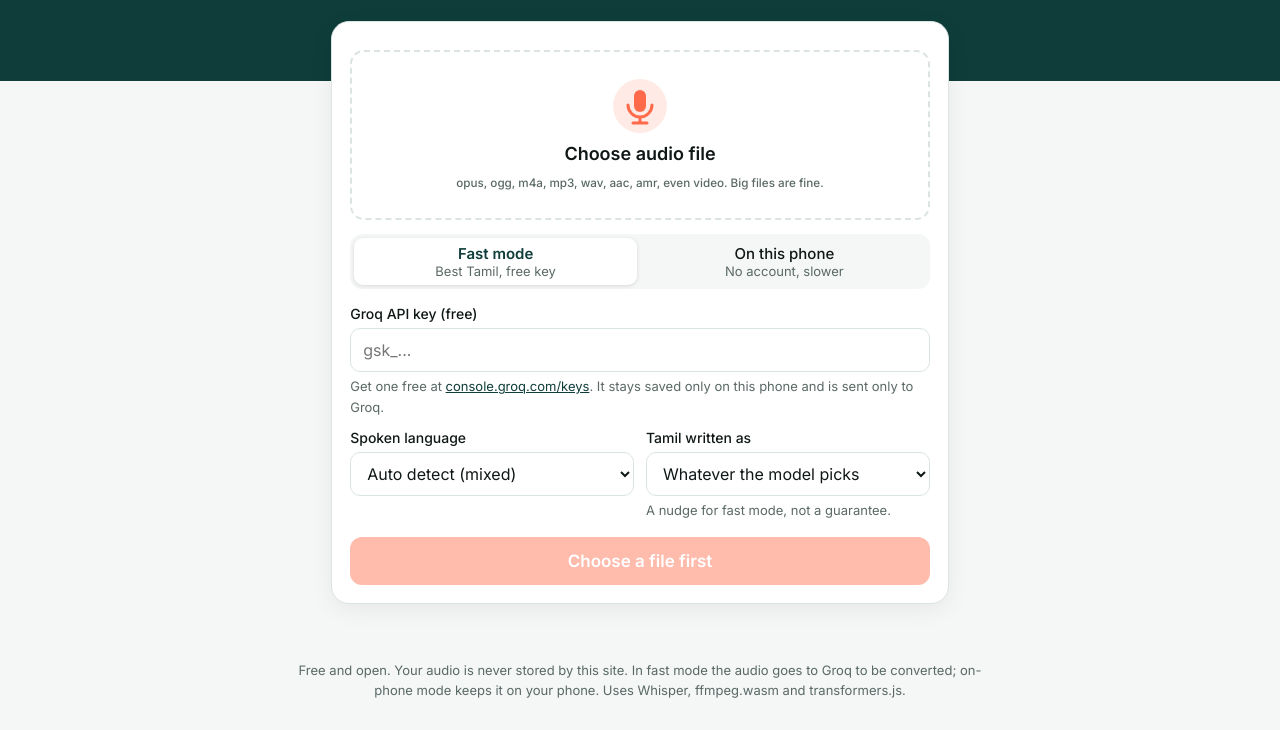
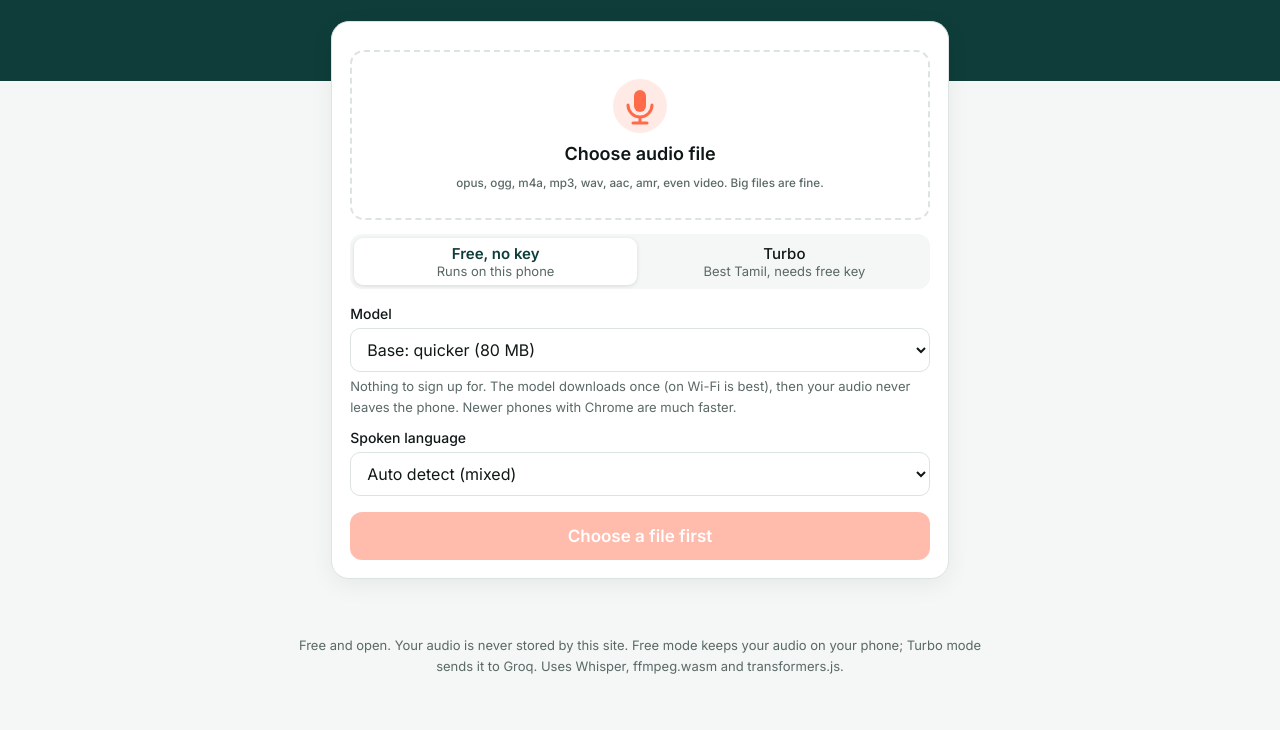
Before and after one commit to aixiomx-Dev/audio-to-text, a plain HTML site: page index.html in a window 1280 px wide. Shown: the part 135-865 px from the top of the page. After the commit the page ends 841 px from the top, so only its background shows below. Drawn offline with Linux system fonts and the light colour scheme.

Commit message:
Make free on-phone mode the default, no key needed
Use WebGPU when the phone supports it for faster on-device Whisper.

Co-Authored-By: Claude Opus 5.5 <noreply@anthropic.com>
Claude-Session: https://claude.ai/code/session_01Vxo9CuixQybP8KA9mNGrVw

```diff
--- a/app.js
+++ b/app.js
@@ -16,7 +16,7 @@ const PROMPTS = {
 };
 
 let file = null;
-let mode = store.get('mode') || 'fast';
+let mode = store.get('mode2') || 'local';
 let running = false;
 let stopFlag = false;
 let ffmpeg = null;
@@ -33,7 +33,7 @@ $('out').value = store.get('lastText');
 if ($('out').value) { $('outBox').hidden = false; updateCount(); }
 
 function setMode(m) {
-  mode = m; store.set('mode', m);
+  mode = m; store.set('mode2', m);
   $('mFast').setAttribute('aria-pressed', m === 'fast');
   $('mLocal').setAttribute('aria-pressed', m === 'local');
   $('fastBox').hidden = m !== 'fast' || !!PROXY;
@@ -237,7 +237,7 @@ function getWorker() {
     }
   };
   worker.onerror = (e) => {
-    for (const [, p] of pending) p.rej(new Error('Could not load or run the speech model. Check your internet, or try the Base model or fast mode.'));
+    for (const [, p] of pending) p.rej(new Error('Could not load or run the speech model. Check your internet, or try the Base model or Turbo.'));
     pending.clear();
     worker = null;
   };
@@ -247,7 +247,7 @@ const dl = {};
 function loadModel() {
   status('Downloading speech model (one time)…');
   bar(0);
-  const device = 'wasm';
+  const device = navigator.gpu && $('model').value.endsWith('base') ? 'webgpu' : 'wasm';
   return new Promise((res, rej) => {
     pending.set('load', { res, rej });
     getWorker().postMessage({ type: 'load', model: $('model').value, device });
--- a/index.html
+++ b/index.html
@@ -81,23 +81,23 @@ footer{color:var(--mute);font-size:13px;text-align:center;padding:0 16px 30px;ma
     <input type="file" id="file" accept="audio/*,video/*,.opus,.ogg,.m4a,.mp3,.wav,.aac,.amr,.flac,.webm,.mp4">
 
     <div class="seg" role="group" aria-label="How to convert">
-      <button type="button" id="mFast" aria-pressed="true">Fast mode<small>Best Tamil, free key</small></button>
-      <button type="button" id="mLocal" aria-pressed="false">On this phone<small>No account, slower</small></button>
+      <button type="button" id="mLocal" aria-pressed="true">Free, no key<small>Runs on this phone</small></button>
+      <button type="button" id="mFast" aria-pressed="false">Turbo<small>Best Tamil, needs free key</small></button>
     </div>
 
-    <div id="fastBox">
+    <div id="fastBox" hidden>
       <label for="key">Groq API key (free)</label>
       <input type="password" id="key" placeholder="gsk_..." autocomplete="off" spellcheck="false">
       <p class="hint">Get one free at <a href="https://console.groq.com/keys" target="_blank" rel="noopener">console.groq.com/keys</a>. It stays saved only on this phone and is sent only to Groq.</p>
     </div>
 
-    <div id="localBox" hidden>
+    <div id="localBox">
       <label for="model">Model</label>
       <select id="model">
-        <option value="onnx-community/whisper-base">Base: quicker, about 80 MB download</option>
-        <option value="onnx-community/whisper-small">Small: better Tamil, about 250 MB download</option>
+        <option value="onnx-community/whisper-base">Base: quicker (80 MB)</option>
+        <option value="onnx-community/whisper-small">Small: better Tamil (250 MB)</option>
       </select>
-      <p class="hint">Runs fully on your phone. The model downloads once. Long audio can take as long as the audio itself, or longer.</p>
+      <p class="hint">Nothing to sign up for. The model downloads once (on Wi-Fi is best), then your audio never leaves the phone. Newer phones with Chrome are much faster.</p>
     </div>
 
     <div class="grid2">
@@ -116,7 +116,7 @@ footer{color:var(--mute);font-size:13px;text-align:center;padding:0 16px 30px;ma
           <option value="tamil">Tamil letters (தமிழ்)</option>
           <option value="tanglish">English letters (Tanglish)</option>
         </select>
-        <p class="hint">A nudge for fast mode, not a guarantee.</p>
+        <p class="hint">A nudge, not a guarantee.</p>
       </div>
     </div>
 
@@ -147,7 +147,7 @@ footer{color:var(--mute);font-size:13px;text-align:center;padding:0 16px 30px;ma
   </section>
 </main>
 
-<footer>Free and open. Your audio is never stored by this site. In fast mode the audio goes to Groq to be converted; on-phone mode keeps it on your phone. Uses Whisper, ffmpeg.wasm and transformers.js.</footer>
+<footer>Free and open. Your audio is never stored by this site. Free mode keeps your audio on your phone; Turbo mode sends it to Groq. Uses Whisper, ffmpeg.wasm and transformers.js.</footer>
 
 <script type="module" src="app.js"></script>
 </body>
--- a/worker.js
+++ b/worker.js
@@ -9,7 +9,9 @@ let loadedKey = '';
 async function load(model, device) {
   const key = model + '|' + device;
   if (asr && loadedKey === key) return;
-  const dtype = { encoder_model: 'q8', decoder_model_merged: 'q8' };
+  const dtype = device === 'webgpu'
+    ? { encoder_model: 'fp32', decoder_model_merged: 'q4' }
+    : { encoder_model: 'q8', decoder_model_merged: 'q8' };
   asr = await pipeline('automatic-speech-recognition', model, {
     device,
     dtype,
```
